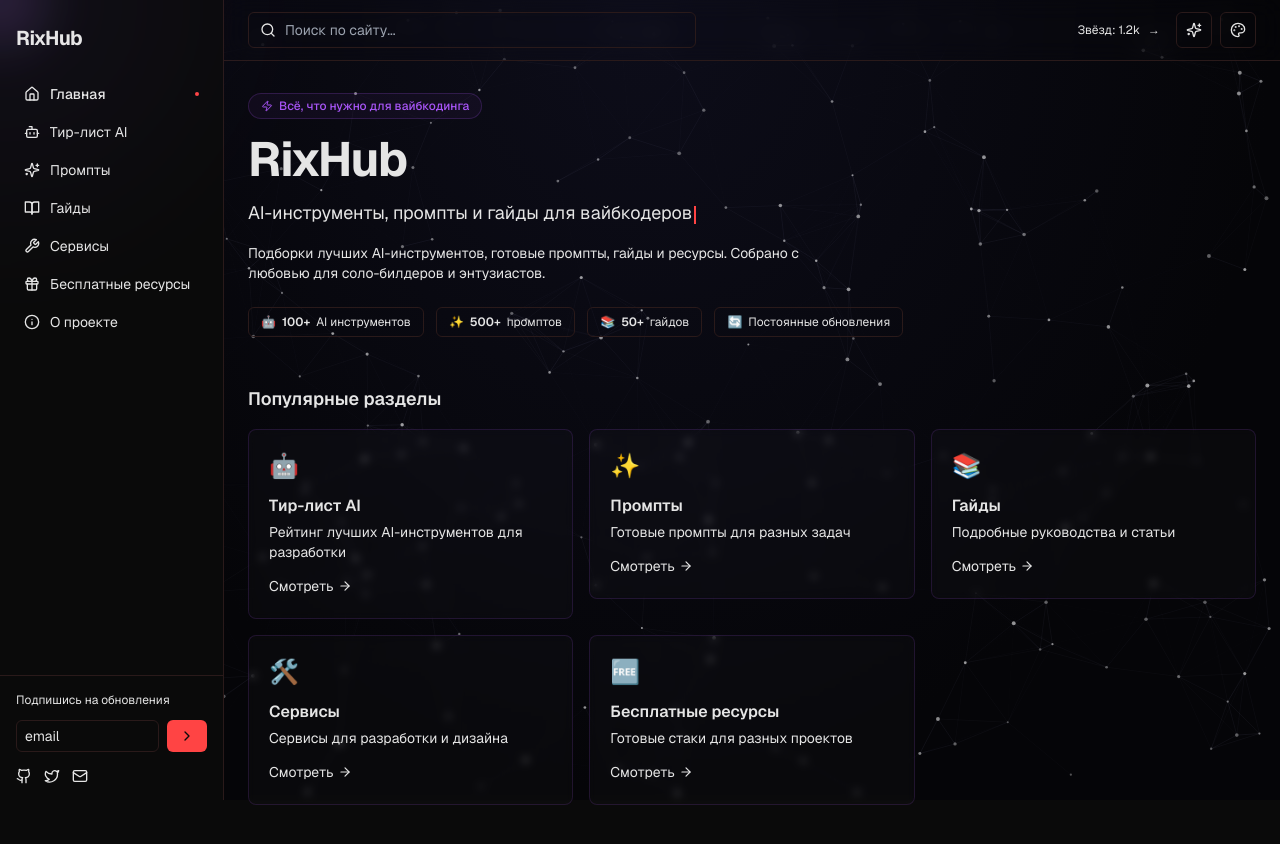
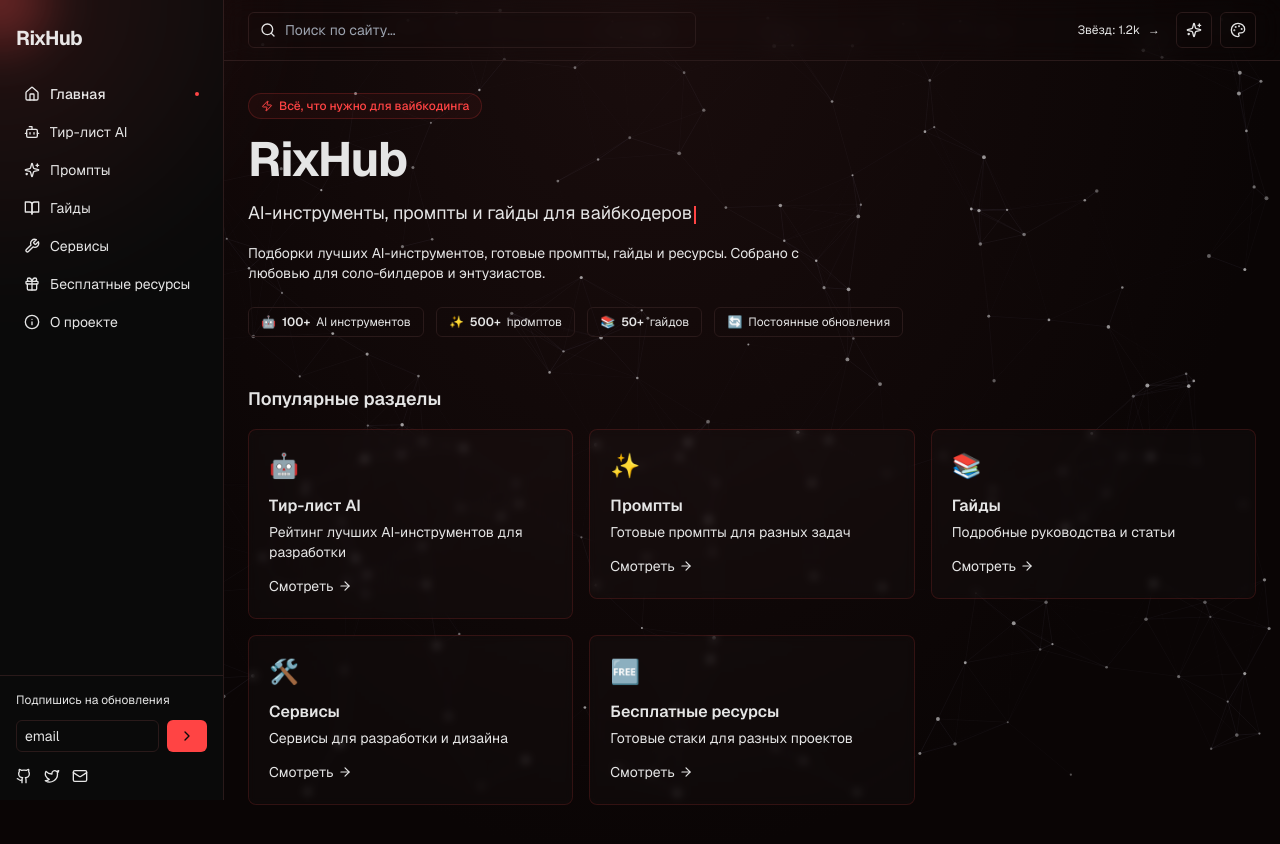
Before and after one commit to alexbeskov/RixHub, a Next.js app: page / in a window 1280 px wide. Shown: the top 844 px of the page. Built offline with nearby package versions, Linux system fonts and the light colour scheme.

Commit message:
feat: theme-aware bg, softer neon, brighter cursor, theme classes

```diff
--- a/app/page.tsx
+++ b/app/page.tsx
@@ -84,11 +84,11 @@
 
 export default function HomePage() {
   return (
-    <div className="max-w-6xl mx-auto px-6 py-8 relative z-10">
+    <div className="max-w-6xl mx-auto px-6 py-8">
       <FadeInView>
         <section className="mb-12">
           <div className="flex items-center gap-2 mb-4">
-            <span className="inline-flex items-center gap-1.5 rounded-full border border-[rgba(168,85,247,0.2)] bg-[rgba(168,85,247,0.05)] px-3 py-1 text-xs font-medium text-[#a855f7]">
+            <span className="inline-flex items-center gap-1.5 rounded-full px-3 py-1 text-xs font-medium theme-badge">
               <Zap className="w-3 h-3" />
               Всё, что нужно для вайбкодинга
             </span>
@@ -123,7 +123,7 @@
               <FadeInView key={section.href} delay={index * 0.05}>
                 <Link
                   href={section.href}
-                  className="group block p-5 rounded-lg border border-[rgba(168,85,247,0.15)] bg-[rgba(255,255,255,0.02)] backdrop-blur-sm transition-all duration-300 hover:border-[rgba(168,85,247,0.5)] hover:bg-[rgba(168,85,247,0.05)] hover:shadow-[0_0_20px_rgba(168,85,247,0.1)] hover:-translate-y-0.5"
+                  className="group block p-5 rounded-lg theme-card"
                 >
                   <div className="text-2xl mb-3">{section.emoji}</div>
                   <h3 className="text-base font-semibold mb-1">{section.title}</h3>
--- a/components/AnimatedBackground.tsx
+++ b/components/AnimatedBackground.tsx
@@ -46,7 +46,6 @@
     const animate = () => {
       ctx.clearRect(0, 0, width, height)
 
-      // Update positions
       for (const dot of dots) {
         dot.x += dot.vx
         dot.y += dot.vy
@@ -55,7 +54,6 @@
         if (dot.y < 0 || dot.y > height) dot.vy *= -1
       }
 
-      // Draw connections
       for (let i = 0; i < dots.length; i++) {
         for (let j = i + 1; j < dots.length; j++) {
           const dx = dots[i].x - dots[j].x
@@ -74,7 +72,6 @@
         }
       }
 
-      // Draw dots
       for (const dot of dots) {
         ctx.beginPath()
         ctx.arc(dot.x, dot.y, dot.size, 0, Math.PI * 2)
@@ -106,9 +103,6 @@
     <canvas
       ref={canvasRef}
       className="fixed inset-0 pointer-events-none z-0"
-      style={{
-        background: 'radial-gradient(ellipse at 50% 0%, #0d0d1a 0%, #050508 70%)',
-      }}
     />
   )
 }
--- a/components/CursorGlow.tsx
+++ b/components/CursorGlow.tsx
@@ -7,7 +7,8 @@
   const { enabled } = useCursor()
   const outerRef = useRef<HTMLDivElement>(null)
   const innerRef = useRef<HTMLDivElement>(null)
-  const pos = useRef({ x: 0, y: 0 })
+  const outerPos = useRef({ x: 0, y: 0 })
+  const innerPos = useRef({ x: 0, y: 0 })
   const target = useRef({ x: 0, y: 0 })
 
   useEffect(() => {
@@ -23,19 +24,20 @@
     let raf: number
     const animate = () => {
       const outerLerp = 0.06
-      const innerLerp = 0.12
+      const innerLerp = 0.18
 
-      pos.current.x += (target.current.x - pos.current.x) * outerLerp
-      pos.current.y += (target.current.y - pos.current.y) * outerLerp
+      outerPos.current.x += (target.current.x - outerPos.current.x) * outerLerp
+      outerPos.current.y += (target.current.y - outerPos.current.y) * outerLerp
+
+      innerPos.current.x += (target.current.x - innerPos.current.x) * innerLerp
+      innerPos.current.y += (target.current.y - innerPos.current.y) * innerLerp
 
       if (outerRef.current) {
-        outerRef.current.style.transform = `translate(${pos.current.x - 300}px, ${pos.current.y - 300}px)`
+        outerRef.current.style.transform = `translate(${outerPos.current.x - 300}px, ${outerPos.current.y - 300}px)`
       }
 
-      const innerX = target.current.x + (pos.current.x - target.current.x) * 0.5
-      const innerY = target.current.y + (pos.current.y - target.current.y) * 0.5
       if (innerRef.current) {
-        innerRef.current.style.transform = `translate(${innerX - 75}px, ${innerY - 75}px)`
+        innerRef.current.style.transform = `translate(${innerPos.current.x - 75}px, ${innerPos.current.y - 75}px)`
       }
 
       raf = requestAnimationFrame(animate)
@@ -55,21 +57,11 @@
     <>
       <div
         ref={outerRef}
-        className="fixed top-0 left-0 w-[600px] h-[600px] rounded-full pointer-events-none z-[9999]"
-        style={{
-          background: 'radial-gradient(circle, rgba(120,80,255,0.06) 0%, transparent 70%)',
-          filter: 'blur(40px)',
-          mixBlendMode: 'screen',
-        }}
+        className="fixed top-0 left-0 w-[600px] h-[600px] rounded-full pointer-events-none z-[9999] cursor-glow-outer"
       />
       <div
         ref={innerRef}
-        className="fixed top-0 left-0 w-[150px] h-[150px] rounded-full pointer-events-none z-[9999]"
-        style={{
-          background: 'radial-gradient(circle, rgba(180,120,255,0.18) 0%, transparent 70%)',
-          filter: 'blur(15px)',
-          mixBlendMode: 'screen',
-        }}
+        className="fixed top-0 left-0 w-[150px] h-[150px] rounded-full pointer-events-none z-[9999] cursor-glow-inner"
       />
     </>
   )
--- a/components/Navbar.tsx
+++ b/components/Navbar.tsx
@@ -1,6 +1,6 @@
 'use client'
 
-import { useState, useEffect } from 'react'
+import { useState } from 'react'
 import Link from 'next/link'
 import { usePathname } from 'next/navigation'
 import { motion, AnimatePresence } from 'framer-motion'
@@ -21,7 +21,7 @@
   const [mobileOpen, setMobileOpen] = useState(false)
 
   return (
-    <header className="fixed top-0 left-0 right-0 z-50 bg-[rgba(5,5,8,0.7)] backdrop-blur-xl border-b border-[rgba(168,85,247,0.1)]">
+    <header className="fixed top-0 left-0 right-0 z-50 bg-[rgba(5,5,8,0.7)] backdrop-blur-xl border-b theme-border-subtle">
       <div className="max-w-6xl mx-auto px-4 h-14 flex items-center justify-between">
         <Link href="/" className="text-lg font-semibold tracking-tight text-foreground">
           <NeonLogo text="RixHub" size="md" />
@@ -40,10 +40,7 @@
               >
                 {item.label}
                 {isActive && (
-                  <span
-                    className="absolute bottom-0 left-3 right-3 h-px bg-[#a855f7]"
-                    style={{ boxShadow: '0 0 6px rgba(168,85,247,0.6)' }}
-                  />
+                  <span className="absolute bottom-0 left-3 right-3 h-px theme-accent-underline" />
                 )}
               </Link>
             )
@@ -71,7 +68,7 @@
             initial={{ opacity: 0, height: 0 }}
             animate={{ opacity: 1, height: 'auto' }}
             exit={{ opacity: 0, height: 0 }}
-            className="md:hidden border-b border-[rgba(168,85,247,0.1)] bg-[rgba(5,5,8,0.95)] backdrop-blur-xl overflow-hidden"
+            className="md:hidden border-b theme-border-subtle bg-[rgba(5,5,8,0.95)] backdrop-blur-xl overflow-hidden"
           >
             <div className="px-4 py-3 flex flex-col gap-1">
               {navItems.map((item) => {
@@ -82,7 +79,7 @@
                     href={item.href}
                     onClick={() => setMobileOpen(false)}
                     className={`px-3 py-2 text-sm rounded-md transition-colors duration-150 ${
-                      isActive ? 'bg-[rgba(168,85,247,0.1)] text-white font-medium' : 'text-foreground/60 hover:text-white hover:bg-[rgba(168,85,247,0.05)]'
+                      isActive ? 'theme-nav-active text-white font-medium' : 'text-foreground/60 hover:text-white theme-nav-hover'
                     }`}
                   >
                     {item.label}
--- a/components/NeonLogo.tsx
+++ b/components/NeonLogo.tsx
@@ -19,7 +19,7 @@
     return <span className={className}>{text}</span>
   }
 
-  const shadowIntensity = size === 'lg' ? 1 : 0.5
+  const shadowIntensity = size === 'lg' ? 0.5 : 0.25
 
   return (
     <span
--- a/styles/globals.css
+++ b/styles/globals.css
@@ -6,50 +6,60 @@
   --background: #0a0a0a;
   --foreground: #e5e5e5;
   --accent: #a855f7;
+  --accent-rgb: 168, 85, 247;
   --border: #1f1f1f;
   --card: #111111;
   --muted: #2a2a2a;
   --glow-color: rgba(255, 255, 255, 0.04);
+  --bg-gradient: radial-gradient(ellipse at 50% 0%, #0d0d1a 0%, #050508 70%);
 }
 
 [data-theme="red"] {
   --background: #0a0a0a;
   --foreground: #e5e5e5;
   --accent: #ff4444;
+  --accent-rgb: 255, 68, 68;
   --border: #2a1a1a;
   --card: #111111;
   --muted: #2a1a1a;
   --glow-color: rgba(255, 68, 68, 0.04);
+  --bg-gradient: radial-gradient(ellipse at 50% 0%, #1a0d0d 0%, #0a0505 70%);
 }
 
 [data-theme="teal"] {
   --background: #0a0a0a;
   --foreground: #e5e5e5;
   --accent: #00d4aa;
+  --accent-rgb: 0, 212, 170;
   --border: #1a2a2a;
   --card: #111111;
   --muted: #1a2a2a;
   --glow-color: rgba(0, 212, 170, 0.04);
+  --bg-gradient: radial-gradient(ellipse at 50% 0%, #0d1a1a 0%, #050a0a 70%);
 }
 
 [data-theme="light"] {
   --background: #f8f8f8;
   --foreground: #111111;
-  --accent: #000000;
+  --accent: #a855f7;
+  --accent-rgb: 168, 85, 247;
   --border: #e5e5e5;
   --card: #ffffff;
   --muted: #f0f0f0;
   --glow-color: rgba(0, 0, 0, 0.04);
+  --bg-gradient: radial-gradient(ellipse at 50% 0%, #f0f0f8 0%, #e8e8f0 70%);
 }
 
 [data-theme="blue"] {
   --background: #0a0a0a;
   --foreground: #e5e5e5;
   --accent: #4488ff;
+  --accent-rgb: 68, 136, 255;
   --border: #1a1a2a;
   --card: #111111;
   --muted: #1a1a2a;
   --glow-color: rgba(68, 136, 255, 0.04);
+  --bg-gradient: radial-gradient(ellipse at 50% 0%, #0d0d1a 0%, #05050a 70%);
 }
 
 * {
@@ -63,11 +73,63 @@
 }
 
 body {
-  background-color: var(--background);
+  background: var(--bg-gradient);
   color: var(--foreground);
   font-family: var(--font-geist-sans), sans-serif;
   -webkit-font-smoothing: antialiased;
   -moz-osx-font-smoothing: grayscale;
+  min-height: 100vh;
+}
+
+/* Theme-aware card styles */
+.theme-card {
+  border: 1px solid color-mix(in srgb, var(--accent) 15%, transparent);
+  background: rgba(255, 255, 255, 0.02);
+  backdrop-filter: blur(4px);
+  transition: all 0.3s ease;
+}
+
+.theme-card:hover {
+  border-color: color-mix(in srgb, var(--accent) 50%, transparent);
+  background: color-mix(in srgb, var(--accent) 5%, transparent);
+  box-shadow: 0 0 20px color-mix(in srgb, var(--accent) 10%, transparent);
+  transform: translateY(-2px);
+}
+
+.theme-badge {
+  border: 1px solid color-mix(in srgb, var(--accent) 20%, transparent);
+  background: color-mix(in srgb, var(--accent) 5%, transparent);
+  color: var(--accent);
+}
+
+.theme-accent-underline {
+  background: var(--accent);
+  box-shadow: 0 0 6px color-mix(in srgb, var(--accent) 60%, transparent);
+}
+
+.theme-border-subtle {
+  border-color: color-mix(in srgb, var(--accent) 10%, transparent);
+}
+
+.theme-nav-active {
+  background: color-mix(in srgb, var(--accent) 10%, transparent);
+}
+
+.theme-nav-hover:hover {
+  background: color-mix(in srgb, var(--accent) 5%, transparent);
+}
+
+/* Cursor glow */
+.cursor-glow-outer {
+  background: radial-gradient(circle, color-mix(in srgb, var(--accent) 12%, transparent) 0%, transparent 70%);
+  filter: blur(40px);
+  mix-blend-mode: screen;
+}
+
+.cursor-glow-inner {
+  background: radial-gradient(circle, color-mix(in srgb, var(--accent) 35%, transparent) 0%, transparent 70%);
+  filter: blur(15px);
+  mix-blend-mode: screen;
 }
 
 /* Neon Logo */
```
